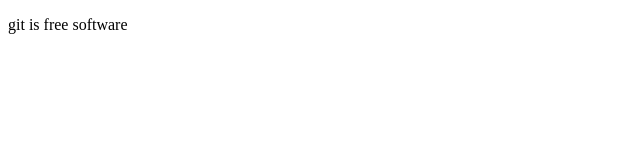
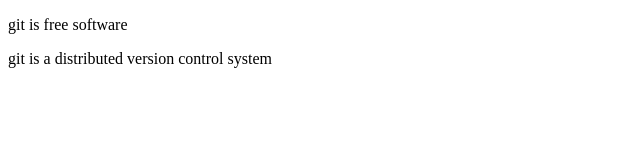
Before and after one commit to PhenixPeng/test, a plain HTML site: page test.html in a window 1280 px wide. Shown: the whole page, without its empty margins (0-640 px from the left). Drawn offline with Linux system fonts and the light colour scheme.

Commit message:
this is 3rd commit

```diff
--- a/test.html
+++ b/test.html
@@ -8,5 +8,6 @@
 </head>
 <body>
 	<p>git is free software</p>
+	<p>git is a distributed version control system</p>
 </body>
 </html>
```
